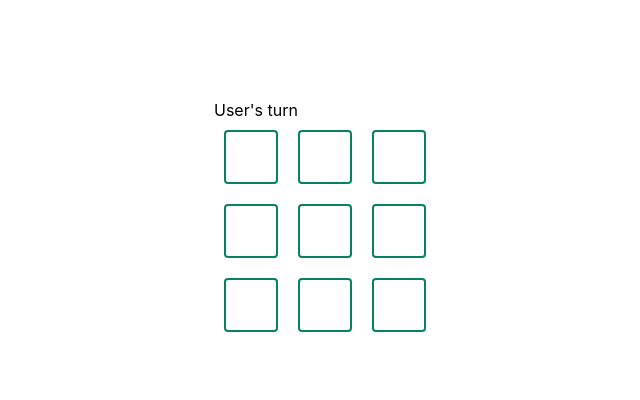
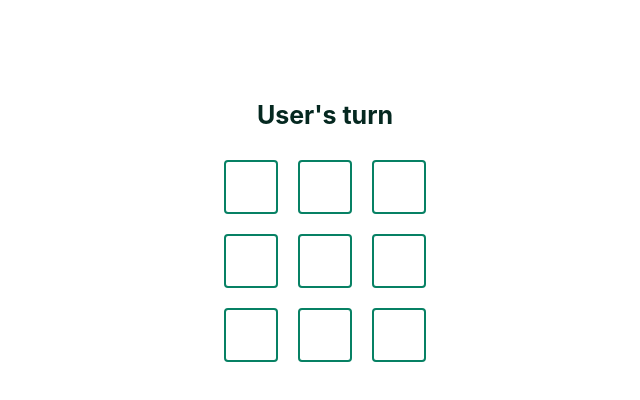
Before and after one commit to Tiinzzy/react-projects, a React (Create React App) app in the folder tic-tac-toe/: page / in a window 1280 px wide. Shown: the top 400 px of the page, without its empty margins (315-955 px from the left). Built offline with nearby package versions, Linux system fonts and the light colour scheme.

Commit message:
changed some styling

```diff
--- a/tic-tac-toe/src/components/style.css
+++ b/tic-tac-toe/src/components/style.css
@@ -10,6 +10,7 @@
     text-decoration: none;
     font-weight: bold;
     font-size: 18px;
+    color: rgb(5, 40, 32)
 }
 
 .EachRow:active {
@@ -27,3 +28,11 @@
     justify-Content: center;
     margin-top: 100px
 }
+
+.PlayerTurn {
+    text-align: center;
+    margin-bottom: 20px;
+    font-size: 25px;
+    color: rgb(5, 40, 32);
+    font-weight: bold;
+}
```
